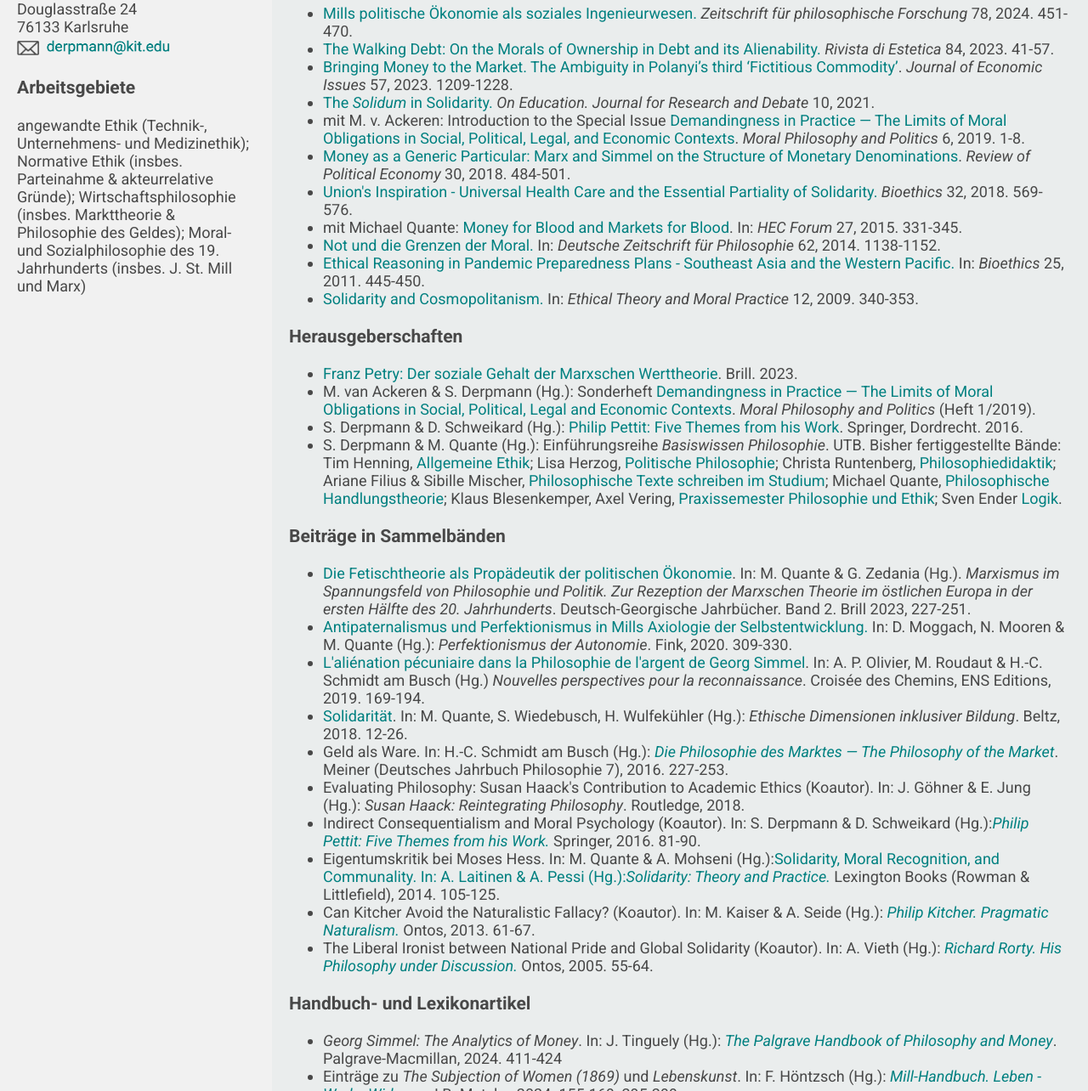
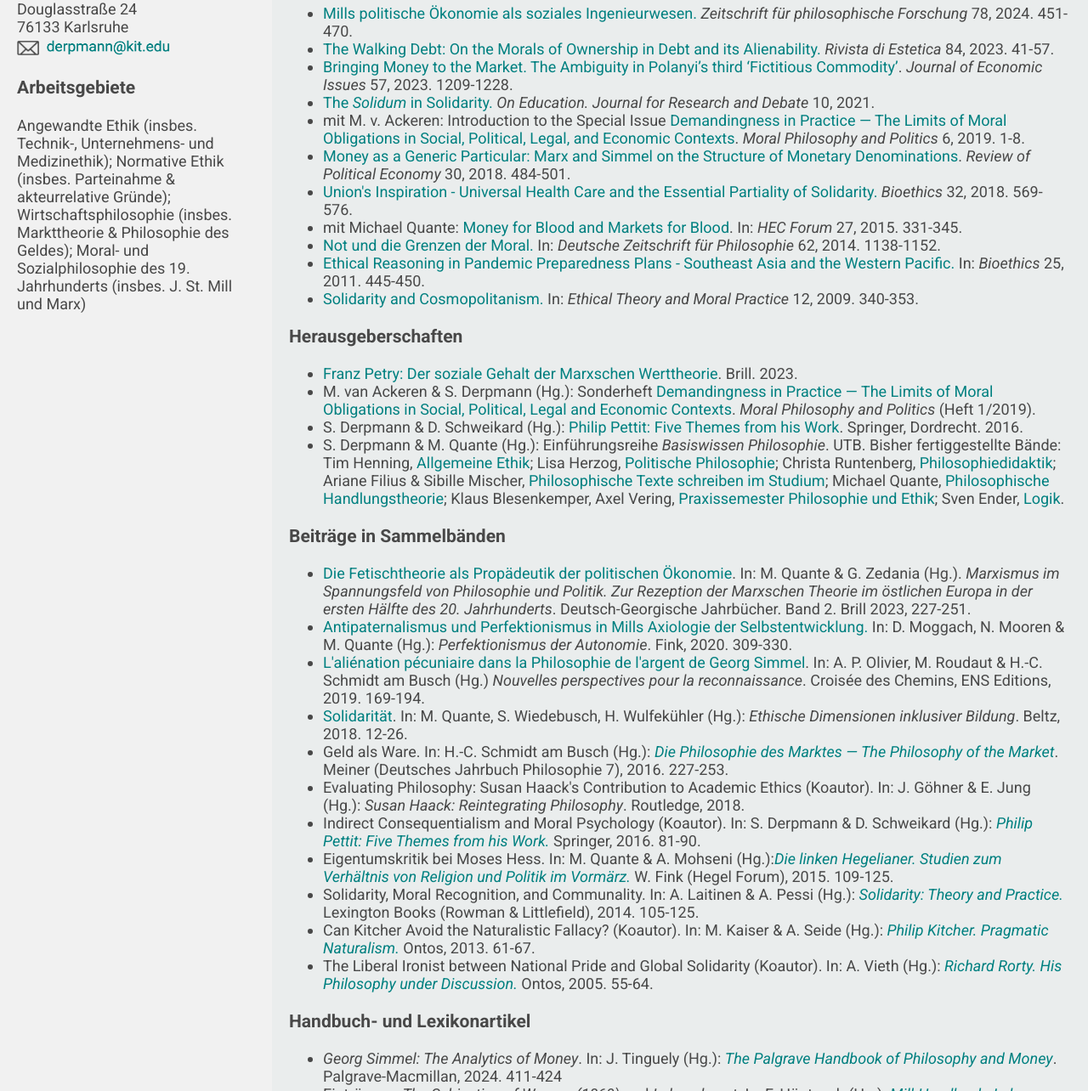
Before and after one commit to sdrpmn/sdrpmn.github.io, a plain HTML site: page index.html in a window 1280 px wide. Shown: the part 465-1749 px from the top of the page at 85% size. Drawn offline with Linux system fonts and the light colour scheme.

Commit message:
Update index.html

```diff
--- a/index.html
+++ b/index.html
@@ -233,7 +233,7 @@ Douglasstraße 24 <br>
 
 
     <h3>Arbeitsgebiete</h3>
-    <p>angewandte Ethik (Technik-, Unternehmens- und Medizinethik); Normative Ethik (insbes. Parteinahme & akteurrelative Gründe); Wirtschaftsphilosophie (insbes. Markttheorie & Philosophie des Geldes); Moral- und Sozialphilosophie des 19. Jahrhunderts (insbes. J. St. Mill und Marx)</p>
+    <p>Angewandte Ethik (insbes. Technik-, Unternehmens- und Medizinethik); Normative Ethik (insbes. Parteinahme & akteurrelative Gründe); Wirtschaftsphilosophie (insbes. Markttheorie & Philosophie des Geldes); Moral- und Sozialphilosophie des 19. Jahrhunderts (insbes. J. St. Mill und Marx)</p>
 
 
 
@@ -282,7 +282,7 @@ Douglasstraße 24 <br>
             Ariane Filius & Sibille Mischer, <a href="https://www.utb.de/doi/book/10.36198/9783838546674">Philosophische Texte schreiben im Studium</a>;
             Michael Quante, <a href="https://www.utb.de/doi/book/10.36198/9783838552422">Philosophische Handlungstheorie</a>;
             Klaus Blesenkemper, Axel Vering, <a href="https://www.utb.de/doi/book/10.36198/9783838557700">Praxissemester Philosophie und Ethik</a>;
-            Sven Ender <a href="https://www.utb.de/doi/book/10.36198/9783838557663">Logik</a>.</li>
+            Sven Ender, <a href="https://www.utb.de/doi/book/10.36198/9783838557663">Logik</a>.</li>
     </ul>
     <h3>Beiträge in Sammelbänden</h3>
     <ul>
@@ -291,16 +291,18 @@ Douglasstraße 24 <br>
         <li><a href="http://catalogue-editions.ens-lyon.fr/fr/livre/?GCOI=29021100928490">L'aliénation pécuniaire dans la Philosophie de l'argent de Georg Simmel</a>. In: A. P. Olivier, M. Roudaut & H.-C. Schmidt am Busch (Hg.) <i>Nouvelles perspectives pour la reconnaissance</i>. Croisée des Chemins, ENS Editions, 2019. 169-194.</li>
         <li><a href="https://www.beltz.de/fachmedien/paedagogik/produkte/produkt_produktdetails/36874-ethische_dimensionen_inklusiver_bildung.html">Solidarität</a>. In: M. Quante, S. Wiedebusch, H. Wulfekühler (Hg.): <i>Ethische Dimensionen inklusiver Bildung</i>. Beltz, 2018. 12-26.</li>
         <li>Geld als Ware. In: H.-C. Schmidt am Busch (Hg.): <i><a href="https://meiner.de/die-philosophie-des-marktes-the-philosophy-of-the-market-10184.html">Die Philosophie des Marktes — The Philosophy of the Market</a></i>. Meiner (Deutsches Jahrbuch Philosophie 7), 2016. 227-253.</li>
-        <li>Evaluating Philosophy: Susan Haack's Contribution to Academic Ethics (Koautor). In: J. Göhner & E. Jung (Hg.): <i>Susan Haack: Reintegrating Philosophy</i>. Routledge, 2018.</li>
-	 <li>Indirect Consequentialism and Moral Psychology (Koautor). In: S. Derpmann & D. Schweikard (Hg.):<i><a href="http://www.springer.com/gp/book/9783319261010">Philip Pettit: Five Themes from his Work.</a></i> Springer, 2016. 81-90.
 
- <li>Eigentumskritik bei Moses Hess. In: M. Quante & A. Mohseni (Hg.):<a href="http://www.fink.de/katalog/titel/978-3-7705-5495-9.html" Die linken Hegelianer. Studien zum Verhältnis von Religion und Politik im Vormärz.} W. Fink (Hegel Forum), 2015. 109-125.}
+	    <li>Evaluating Philosophy: Susan Haack's Contribution to Academic Ethics (Koautor). In: J. Göhner & E. Jung (Hg.): <i>Susan Haack: Reintegrating Philosophy</i>. Routledge, 2018.</li>
 
- <li>Solidarity, Moral Recognition, and Communality. In: A. Laitinen & A. Pessi (Hg.):<i><a href="https://rowman.com/ISBN/9780739177273">Solidarity: Theory and Practice.</a></i> Lexington Books (Rowman & Littlefield), 2014. 105-125.
+	    <li>Indirect Consequentialism and Moral Psychology (Koautor). In: S. Derpmann & D. Schweikard (Hg.): <i><a href="http://www.springer.com/gp/book/9783319261010">Philip Pettit: Five Themes from his Work.</a></i> Springer, 2016. 81-90.
+
+ <li>Eigentumskritik bei Moses Hess. In: M. Quante & A. Mohseni (Hg.):<i><a href="http://www.fink.de/katalog/titel/978-3-7705-5495-9.html">Die linken Hegelianer. Studien zum Verhältnis von Religion und Politik im Vormärz.</a></i> W. Fink (Hegel Forum), 2015. 109-125.
+
+ <li>Solidarity, Moral Recognition, and Communality. In: A. Laitinen & A. Pessi (Hg.): <i><a href="https://rowman.com/ISBN/9780739177273">Solidarity: Theory and Practice.</a></i> Lexington Books (Rowman & Littlefield), 2014. 105-125.
 
  <li>Can Kitcher Avoid the Naturalistic Fallacy? (Koautor). In: M. Kaiser & A. Seide (Hg.):<i><a href="http://www.degruyter.com/view/product/208939"> Philip Kitcher. Pragmatic Naturalism.</a></i>  Ontos, 2013. 61-67.
 
- <li>The Liberal Ironist between National Pride and Global Solidarity (Koautor). In: A. Vieth (Hg.):<i><a href="http://www.degruyter.com/view/product/209153"> Richard Rorty. His Philosophy under Discussion.</a></i> Ontos, 2005. 55-64.
+ <li>The Liberal Ironist between National Pride and Global Solidarity (Koautor). In: A. Vieth (Hg.): <i><a href="http://www.degruyter.com/view/product/209153"> Richard Rorty. His Philosophy under Discussion.</a></i> Ontos, 2005. 55-64.
 
     </ul>
 
```
